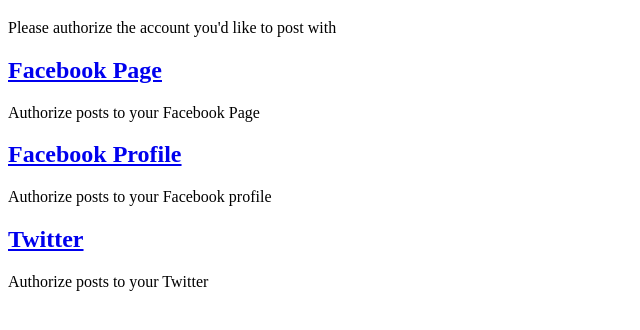
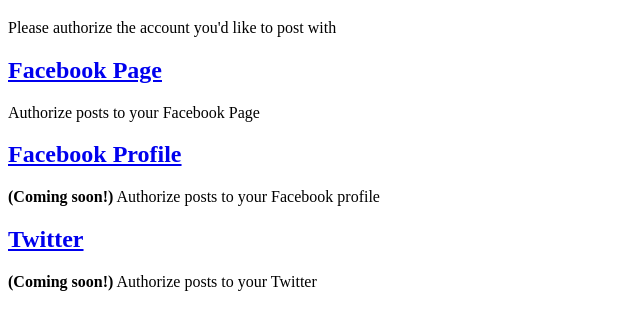
Before and after one commit to ChloeCodesThings/LaterGator, a Flask app: template templates/auth_post_view.html in a window 1280 px wide. Shown: the part 143-473 px from the top of the page, without its empty margins (0-640 px from the left). Run offline with Flask 2, Linux system fonts and the light colour scheme; the template is opened without the code that fills it, so the values that code supplies are empty.

Commit message:
playing with changing image more

```diff
--- a/templates/auth_post_view.html
+++ b/templates/auth_post_view.html
@@ -8,9 +8,9 @@
 <p>Authorize posts to your Facebook Page</p>
 
 <h2><a href="/register">Facebook Profile</a></h2>
-<p>Authorize posts to your Facebook profile</p>
+<p><b>(Coming soon!)</b> Authorize posts to your Facebook profile</p>
 
 <h2><a href="/register">Twitter</a></h2>
-<p>Authorize posts to your Twitter</p>
+<p><b>(Coming soon!)</b> Authorize posts to your Twitter</p>
 
 {% endblock %}
--- a/templates/post.html
+++ b/templates/post.html
@@ -12,7 +12,7 @@
 <b>Hover over this map if you're unsure what timezone to post to!</b>
 <br>
 
-<img src='/static/USAtext.jpg' height="500" width="600" onmouseover="this.src='/static/USAtext.jpg';" onmouseout="this.src='/static/USAnotext.jpg';" />
+<img src='/static/USAnotext.jpg' height="500" width="600" onmouseover="this.src='/static/USAtext.jpg';" onmouseout="this.src='/static/USAnotext.jpg';" />
 
 
 <br>
```
